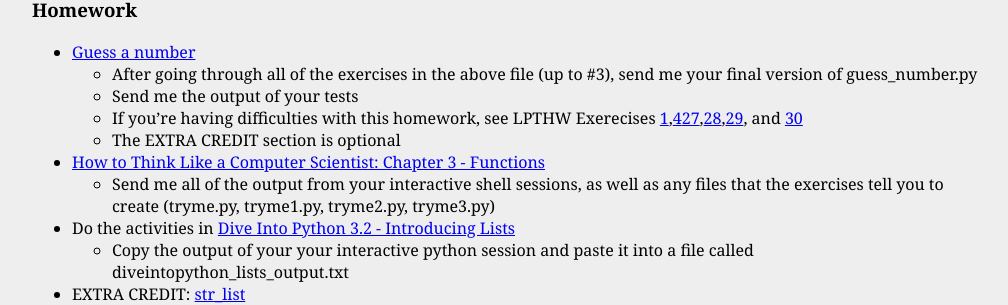
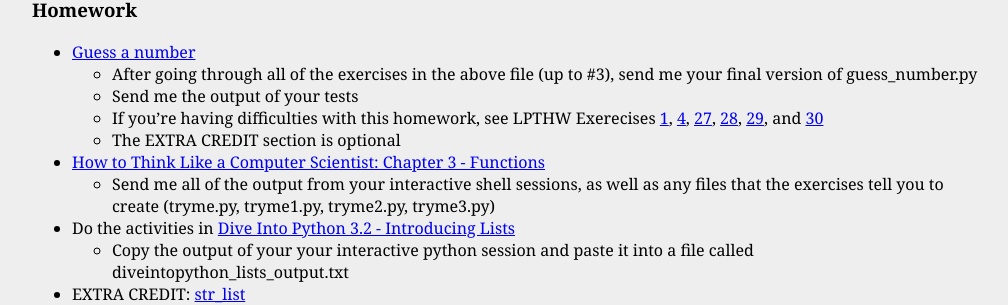
Before and after one commit to jversoza/MTEC2002, a Jekyll site: the page built from syllabus.markdown, in a window 1280 px wide and 900 px high, scrolled down 2505 px. Shown: the part 153-458 px from the top of the window, without its empty margins (128-1136 px from the left). Built offline with Jekyll 4.4.1, drawn with Linux system fonts in a browser that asks for light colours.

Commit message:
added commas and spaces to reference for hw #2

```diff
--- a/syllabus.markdown
+++ b/syllabus.markdown
@@ -110,7 +110,7 @@ __Part 3__ - Lists, Sequences
 * [Guess a number](class2/labs/guess_number.txt)
 	* After going through all of the exercises in the above file (up to #3), send me your final version of guess_number.py
 	* Send me the output of your tests
-	* If you're having difficulties with this homework, see LPTHW Exerecises [1](http://learnpythonthehardway.org/book/ex1.html),[4](http://learnpythonthehardway.org/book/ex4.html)[27](http://learnpythonthehardway.org/book/ex27.html),[28](http://learnpythonthehardway.org/book/ex28.html),[29](http://learnpythonthehardway.org/book/ex29.html), and [30](http://learnpythonthehardway.org/book/ex30.html)
+	* If you're having difficulties with this homework, see LPTHW Exerecises [1](http://learnpythonthehardway.org/book/ex1.html), [4](http://learnpythonthehardway.org/book/ex4.html), [27](http://learnpythonthehardway.org/book/ex27.html), [28](http://learnpythonthehardway.org/book/ex28.html), [29](http://learnpythonthehardway.org/book/ex29.html), and [30](http://learnpythonthehardway.org/book/ex30.html)
 	* The EXTRA CREDIT section is optional
 * [How to Think Like a Computer Scientist: Chapter 3 - Functions](http://www.openbookproject.net/thinkcs/python/english2e/ch03.html)
 	* Send me all of the output from your interactive shell sessions, as well as any files that the exercises tell you to create (tryme.py, tryme1.py, tryme2.py, tryme3.py)
```
